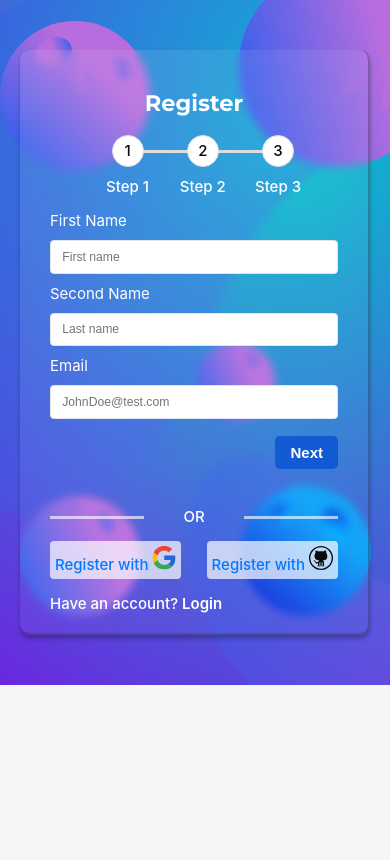
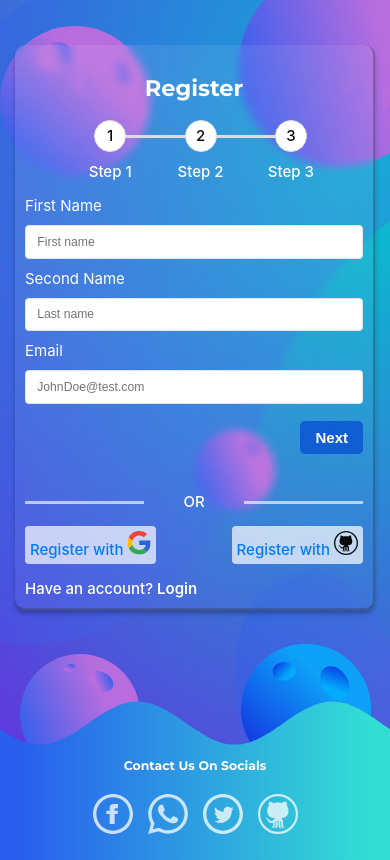
Before and after one commit to omondibrian/EuccosaHubFrontEnd, a React (Create React App) app: page /register in a window 390 px wide. Built offline with nearby package versions, Linux system fonts and the light colour scheme.

Commit message:
add smooth form transition

```diff
--- a/package.json
+++ b/package.json
@@ -24,6 +24,7 @@
     "react-redux": "^7.2.3",
     "react-router-dom": "^5.2.0",
     "react-scripts": "4.0.3",
+    "react-transition-group": "^4.4.1",
     "web-vitals": "^1.1.1",
     "yup": "^0.32.9"
   },
--- a/src/components/background/Background.module.css
+++ b/src/components/background/Background.module.css
@@ -1,4 +1,5 @@
 .Background {
+    background-color: #317bdb;
     background-image: url(../../assets/vectors/home-background.svg);
     background-size: cover;
     position: relative;
--- a/src/components/inputBox/index.jsx
+++ b/src/components/inputBox/index.jsx
@@ -39,7 +39,7 @@ const PasswordAddon = ({ toggle }) => {
             toggle(e);
             setSate(!state)
         }}>
-            <span class="material-icons">
+            <span className="material-icons">
                 {state ? "visibility_off" : "visibility"}
             </span></div>)
 }
--- a/src/components/pages/auth/Auth.module.css
+++ b/src/components/pages/auth/Auth.module.css
@@ -80,6 +80,12 @@
   .social_auth {
     justify-content: space-between;
   }
+  .glass_form{
+    padding: 10px;
+  }
+  .auth{
+    padding: 15px;
+  }
 }
 
 .errors {
@@ -150,3 +156,12 @@
 .progressbar li.active + li:after {
   background-color:  #fd0079 ;
 }
+
+/*register form transitions*/
+.multistep_form{
+  position: relative;
+}
+.multistep_form>div{
+  position: relative;
+  top: 0;
+}
--- a/src/components/pages/auth/Register.js
+++ b/src/components/pages/auth/Register.js
@@ -4,48 +4,23 @@ import BackGround from "../../background";
 import { Github, Google } from "../../vectors/Vectors";
 import Footer from "../../footer/Footer";
 import { Link } from "react-router-dom";
-
+import "./transition.css";
 import UserBio from "./RegistrationForm/UserBio";
 import AdditionalInfo from "./RegistrationForm/AdditionalInfo";
 import AddressInfo from "./RegistrationForm/UserAddress";
 import { useSelector } from "react-redux";
 import { getStage } from "../../../state/slices/registration";
-function Register() {
+
+
+const Register = () => {
   const stage = useSelector(getStage);
 
-   switch (stage) {
-    case 1:
-      return (
-        <RegistrationWrapper stage={stage}>
-          <UserBio />
-        </RegistrationWrapper>
-      );
-    case 2:
-      return (
-        <RegistrationWrapper stage={stage}>
-          <AdditionalInfo />
-        </RegistrationWrapper>
-      );
-    case 3:
-      return (
-        <RegistrationWrapper stage={stage}>
-          <AddressInfo />
-        </RegistrationWrapper>
-      );
-    default:
-      break;
-  }
-}
-
-export default Register;
-
-const RegistrationWrapper = ({ children, stage }) => {
   return (
     <BackGround>
       <div className={styles.auth}>
         <div className={styles.glass_form}>
           <h2 className={styles.header}>Register</h2>
-          <div className={styles.form_step}>
+          <div className={styles.form_step} id="top">
             <div className={styles.container}>
               <ul className={styles.progressbar}>
                 <li className={stage > 1 ? styles.active : ""}>Step 1</li>
@@ -54,7 +29,12 @@ const RegistrationWrapper = ({ children, stage }) => {
               </ul>
             </div>
           </div>
-          {children}
+        {/* multiple step  form  */}
+          <div className={styles.multistep_form}>
+            <UserBio />
+            <AdditionalInfo />
+            <AddressInfo />
+          </div>
 
           <span className={styles.auth_alt}>OR</span>
           <div className={styles.social_auth}>
@@ -78,7 +58,8 @@ const RegistrationWrapper = ({ children, stage }) => {
           </strong>
         </div>
       </div>
-      {/* <Footer /> */}
+      <Footer />
     </BackGround>
   );
 };
+export default Register;
--- a/src/components/pages/auth/RegistrationForm/AdditionalInfo.jsx
+++ b/src/components/pages/auth/RegistrationForm/AdditionalInfo.jsx
@@ -1,4 +1,4 @@
-import React from "react";
+import React, { useEffect } from "react";
 import { useFormik } from "formik";
 import { useSelector, useDispatch } from "react-redux";
 import en from "date-fns/locale/en-GB";
@@ -14,6 +14,7 @@ import {
 } from "../../../../state/slices/registration";
 import { AdditionalInfo as addintionalInfoSchema } from "./validation.schema";
 import { Button } from "../../../button/index"
+import { CSSTransition } from "react-transition-group"
 
 registerLocale("en", en);
 function AdditionalInfo() {
@@ -52,10 +53,13 @@ function AdditionalInfo() {
     validationSchema: addintionalInfoSchema,
   });
 
-
+  useEffect(() => {
+    document.getElementById("root").scrollIntoView({ block: "start", behavior: "smooth" })
+  }, [state.stage])
 
   return (
-    <div>
+    <CSSTransition classNames="fade" in={state.stage === 2} unmountOnExit timeout={200}>
+      <div >
         <form onSubmit={formik.handleSubmit}>
           <div>
             <label style={{ display: "block" }} htmlFor="regNumber">
@@ -194,6 +198,7 @@ function AdditionalInfo() {
           </div>
         </form>
       </div>
+    </CSSTransition>
   );
 }
 
--- a/src/components/pages/auth/RegistrationForm/UserAddress.jsx
+++ b/src/components/pages/auth/RegistrationForm/UserAddress.jsx
@@ -12,6 +12,8 @@ import {
   RegisterNewUser
 } from "../../../../state/slices/registration";
 import { Button } from "../../../button/index"
+import {CSSTransition} from "react-transition-group"
+
 
 function UserAddress() {
   const state = useSelector(getRegistrationState);
@@ -46,7 +48,8 @@ function UserAddress() {
   });
 
   return (
-    <div>
+    <CSSTransition classNames="fade" in={state.stage === 3} unmountOnExit timeout={200}>
+    <div >
       <form onSubmit={formik.handleSubmit}>
         <div>
           <label htmlFor="street">street</label>
@@ -119,6 +122,7 @@ function UserAddress() {
         </div>
       </form>
     </div>
+    </CSSTransition>
   );
 }
 
--- a/src/components/pages/auth/RegistrationForm/UserBio.jsx
+++ b/src/components/pages/auth/RegistrationForm/UserBio.jsx
@@ -12,6 +12,9 @@ import {
 import CreateDefaultProfile from "../CreateProfilePic";
 import { useSelector, useDispatch } from "react-redux";
 import style from "./index.module.css"
+import { CSSTransition } from "react-transition-group"
+
+
 
 function UserBio() {
   const state = useSelector(getRegistrationState);
@@ -47,9 +50,9 @@ function UserBio() {
     onSubmit: handleSub,
     validationSchema: userBioData,
   });
-
   return (
-    <div>
+    <CSSTransition classNames="fade" in={state.stage === 1} unmountOnExit timeout={200}>
+      <div >
         <form onSubmit={formik.handleSubmit}>
           <div>
             <label htmlFor="fName">First Name</label>
@@ -111,6 +114,7 @@ function UserBio() {
           </div>
         </form>
       </div>
+    </CSSTransition>
   );
 }
 
--- a/src/components/pages/auth/RegistrationForm/index.module.css
+++ b/src/components/pages/auth/RegistrationForm/index.module.css
@@ -16,6 +16,12 @@
   transition: box-shadow 250ms cubic-bezier(0.27, 0.01, 0.38, 1.06),
     border 250ms cubic-bezier(0.27, 0.01, 0.38, 1.06);
 }
+.active{
+  display: block;
+}
+.d_none{
+  display: none;
+}
 .text_danger {
   color: #c4183c !important;
 }
--- /dev/null
+++ b/src/components/pages/auth/transition.css
@@ -0,0 +1,28 @@
+
+.fade-enter {
+    opacity: 0;
+    display: none;
+
+  }
+  .fade-enter-active {
+    opacity: 1;
+
+
+  }
+  .fade-enter-done {
+    opacity: 1;
+
+  }
+
+  .fade-exit {
+    opacity: 1;
+
+  }
+  .fade-exit-active {
+    opacity: 0;
+    transition: all .2s;
+
+  }
+  .fade-exit-done {
+    opacity: 0;
+  }
--- a/src/index.css
+++ b/src/index.css
@@ -28,6 +28,7 @@ body {
   box-sizing: border-box;
   line-height: normal !important;
   overflow-x: hidden !important;
+  scroll-behavior: smooth;
 }
 
 code {
```
Also changed, not shown: 1 other file (tests, documents, lock files or other folders). Lines whose indentation alone changed are shown as unchanged.
